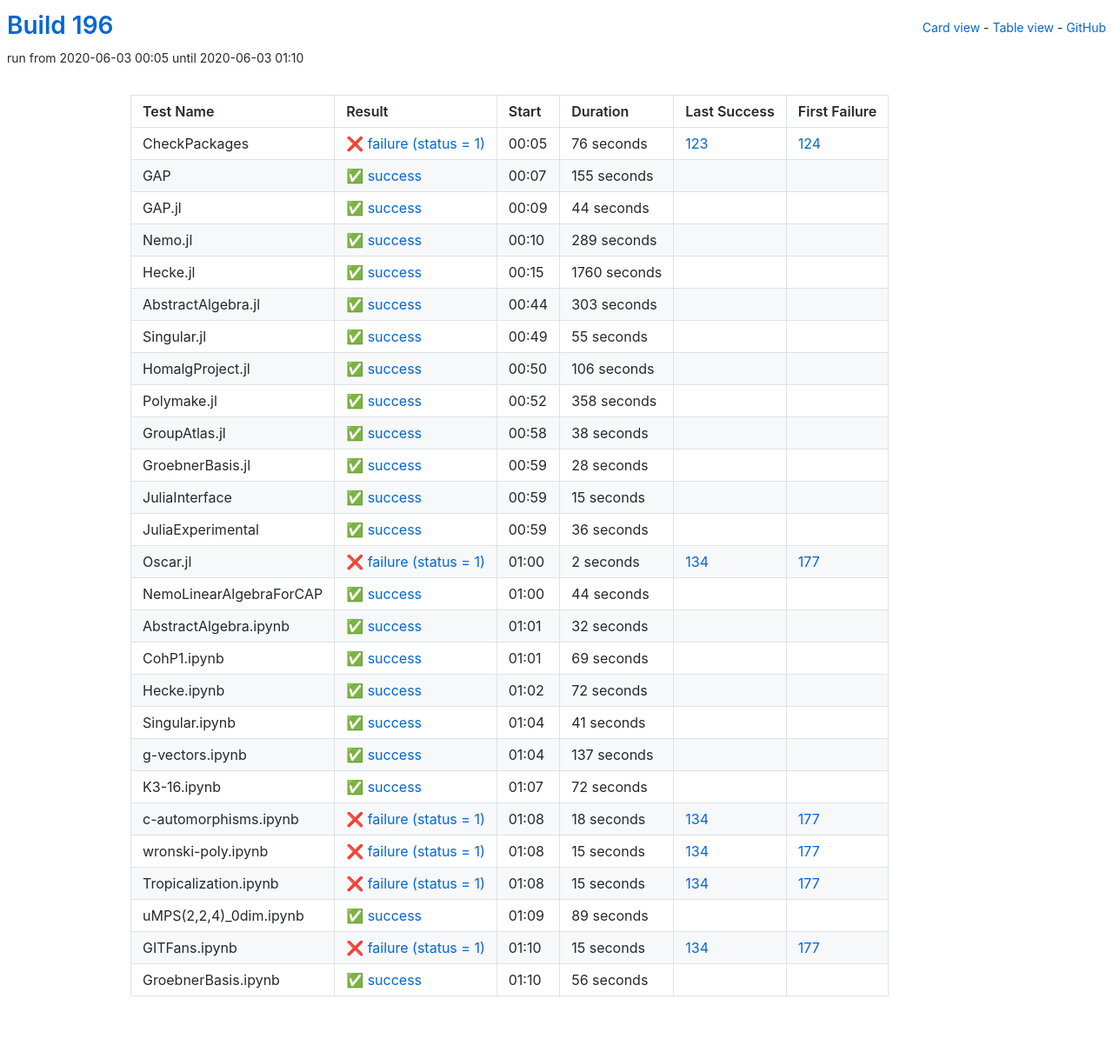
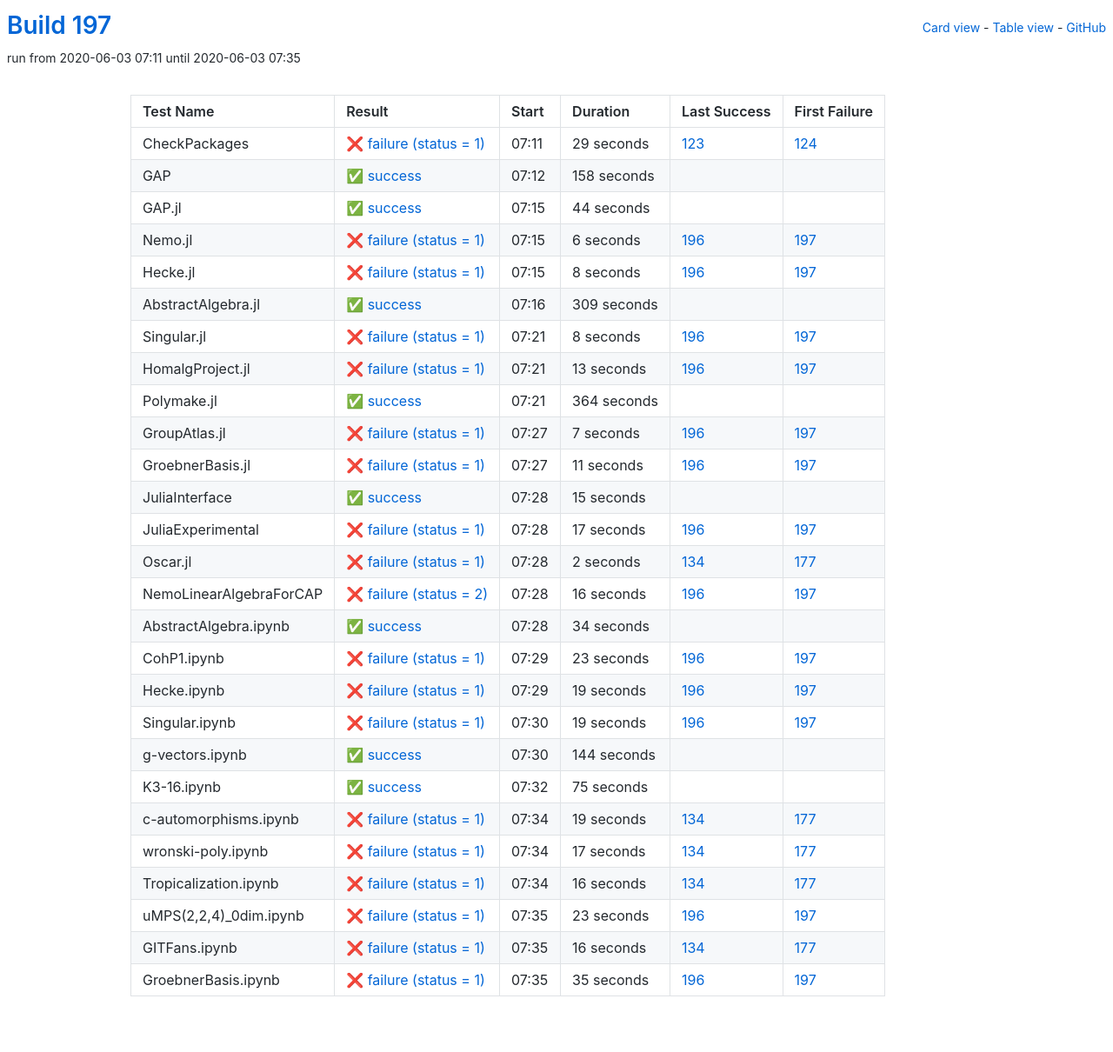
Before and after one commit to oscar-system/oscar-ci-status-stable, a Jekyll site: the page built from table.html, in a window 1280 px wide. Shown: the whole page at 87% size. Built offline with Jekyll 4.4.1, drawn with Linux system fonts in a browser that asks for light colours.

Commit message:
Build 197

```diff
--- a/_data/ci.yml
+++ b/_data/ci.yml
@@ -1,29 +1,29 @@
-build: 196
-build_url: https://oscarci.mathematik.uni-kl.de/job/oscar-stable/196/
+build: 197
+build_url: https://oscarci.mathematik.uni-kl.de/job/oscar-stable/197/
 job: oscar-stable
 tests:
-- duration: 76
+- duration: 29
   exitcode: 1
   first_failure: 124
   first_failure_url: https://oscarci.mathematik.uni-kl.de/job/oscar-stable/124/
   id: checkpackages
   last_success: 123
   last_success_url: https://oscarci.mathematik.uni-kl.de/job/oscar-stable/123/
-  log: https://oscarci.mathematik.uni-kl.de/job/oscar-stable/196/artifact/logs/build-196/CheckPackages.log
+  log: https://oscarci.mathematik.uni-kl.de/job/oscar-stable/197/artifact/logs/build-197/CheckPackages.log
   name: CheckPackages
-  start: 2020-06-03 00:05
+  start: 2020-06-03 07:11
   status: failure
   success: false
-- duration: 155
+- duration: 158
   exitcode: 0
   first_failure: false
   first_failure_url: null
   id: gap
   last_success: false
   last_success_url: null
-  log: https://oscarci.mathematik.uni-kl.de/job/oscar-stable/196/artifact/logs/build-196/GAP.log
+  log: https://oscarci.mathematik.uni-kl.de/job/oscar-stable/197/artifact/logs/build-197/GAP.log
   name: GAP
-  start: 2020-06-03 00:07
+  start: 2020-06-03 07:12
   status: success
   success: true
 - duration: 44
@@ -33,107 +33,107 @@ tests:
   id: gap-jl
   last_success: false
   last_success_url: null
-  log: https://oscarci.mathematik.uni-kl.de/job/oscar-stable/196/artifact/logs/build-196/GAP.jl.log
+  log: https://oscarci.mathematik.uni-kl.de/job/oscar-stable/197/artifact/logs/build-197/GAP.jl.log
   name: GAP.jl
-  start: 2020-06-03 00:09
+  start: 2020-06-03 07:15
   status: success
   success: true
-- duration: 289
-  exitcode: 0
-  first_failure: false
-  first_failure_url: null
+- duration: 6
+  exitcode: 1
+  first_failure: 197
+  first_failure_url: https://oscarci.mathematik.uni-kl.de/job/oscar-stable/197/
   id: nemo-jl
-  last_success: false
-  last_success_url: null
-  log: https://oscarci.mathematik.uni-kl.de/job/oscar-stable/196/artifact/logs/build-196/Nemo.jl.log
+  last_success: 196
+  last_success_url: https://oscarci.mathematik.uni-kl.de/job/oscar-stable/196/
+  log: https://oscarci.mathematik.uni-kl.de/job/oscar-stable/197/artifact/logs/build-197/Nemo.jl.log
   name: Nemo.jl
-  start: 2020-06-03 00:10
-  status: success
-  success: true
-- duration: 1760
-  exitcode: 0
-  first_failure: false
-  first_failure_url: null
+  start: 2020-06-03 07:15
+  status: failure
+  success: false
+- duration: 8
+  exitcode: 1
+  first_failure: 197
+  first_failure_url: https://oscarci.mathematik.uni-kl.de/job/oscar-stable/197/
   id: hecke-jl
-  last_success: false
-  last_success_url: null
-  log: https://oscarci.mathematik.uni-kl.de/job/oscar-stable/196/artifact/logs/build-196/Hecke.jl.log
+  last_success: 196
+  last_success_url: https://oscarci.mathematik.uni-kl.de/job/oscar-stable/196/
+  log: https://oscarci.mathematik.uni-kl.de/job/oscar-stable/197/artifact/logs/build-197/Hecke.jl.log
   name: Hecke.jl
-  start: 2020-06-03 00:15
-  status: success
-  success: true
-- duration: 303
+  start: 2020-06-03 07:15
+  status: failure
+  success: false
+- duration: 309
   exitcode: 0
   first_failure: false
   first_failure_url: null
   id: abstractalgebra-jl
   last_success: false
   last_success_url: null
-  log: https://oscarci.mathematik.uni-kl.de/job/oscar-stable/196/artifact/logs/build-196/AbstractAlgebra.jl.log
+  log: https://oscarci.mathematik.uni-kl.de/job/oscar-stable/197/artifact/logs/build-197/AbstractAlgebra.jl.log
   name: AbstractAlgebra.jl
-  start: 2020-06-03 00:44
+  start: 2020-06-03 07:16
   status: success
   success: true
-- duration: 55
-  exitcode: 0
-  first_failure: false
-  first_failure_url: null
+- duration: 8
+  exitcode: 1
+  first_failure: 197
+  first_failure_url: https://oscarci.mathematik.uni-kl.de/job/oscar-stable/197/
   id: singular-jl
-  last_success: false
-  last_success_url: null
-  log: https://oscarci.mathematik.uni-kl.de/job/oscar-stable/196/artifact/logs/build-196/Singular.jl.log
+  last_success: 196
+  last_success_url: https://oscarci.mathematik.uni-kl.de/job/oscar-stable/196/
+  log: https://oscarci.mathematik.uni-kl.de/job/oscar-stable/197/artifact/logs/build-197/Singular.jl.log
   name: Singular.jl
-  start: 2020-06-03 00:49
-  status: success
-  success: true
-- duration: 106
-  exitcode: 0
-  first_failure: false
-  first_failure_url: null
+  start: 2020-06-03 07:21
+  status: failure
+  success: false
+- duration: 13
+  exitcode: 1
+  first_failure: 197
+  first_failure_url: https://oscarci.mathematik.uni-kl.de/job/oscar-stable/197/
   id: homalgproject-jl
-  last_success: false
-  last_success_url: null
-  log: https://oscarci.mathematik.uni-kl.de/job/oscar-stable/196/artifact/logs/build-196/HomalgProject.jl.log
+  last_success: 196
+  last_success_url: https://oscarci.mathematik.uni-kl.de/job/oscar-stable/196/
+  log: https://oscarci.mathematik.uni-kl.de/job/oscar-stable/197/artifact/logs/build-197/HomalgProject.jl.log
   name: HomalgProject.jl
-  start: 2020-06-03 00:50
-  status: success
-  success: true
-- duration: 358
+  start: 2020-06-03 07:21
+  status: failure
+  success: false
+- duration: 364
   exitcode: 0
   first_failure: false
   first_failure_url: null
   id: polymake-jl
   last_success: false
   last_success_url: null
-  log: https://oscarci.mathematik.uni-kl.de/job/oscar-stable/196/artifact/logs/build-196/Polymake.jl.log
+  log: https://oscarci.mathematik.uni-kl.de/job/oscar-stable/197/artifact/logs/build-197/Polymake.jl.log
   name: Polymake.jl
-  start: 2020-06-03 00:52
+  start: 2020-06-03 07:21
   status: success
   success: true
-- duration: 38
-  exitcode: 0
-  first_failure: false
-  first_failure_url: null
+- duration: 7
+  exitcode: 1
+  first_failure: 197
+  first_failure_url: https://oscarci.mathematik.uni-kl.de/job/oscar-stable/197/
   id: groupatlas-jl
-  last_success: false
-  last_success_url: null
-  log: https://oscarci.mathematik.uni-kl.de/job/oscar-stable/196/artifact/logs/build-196/GroupAtlas.jl.log
+  last_success: 196
+  last_success_url: https://oscarci.mathematik.uni-kl.de/job/oscar-stable/196/
+  log: https://oscarci.mathematik.uni-kl.de/job/oscar-stable/197/artifact/logs/build-197/GroupAtlas.jl.log
   name: GroupAtlas.jl
-  start: 2020-06-03 00:58
-  status: success
-  success: true
-- duration: 28
-  exitcode: 0
-  first_failure: false
-  first_failure_url: null
+  start: 2020-06-03 07:27
+  status: failure
+  success: false
+- duration: 11
+  exitcode: 1
+  first_failure: 197
+  first_failure_url: https://oscarci.mathematik.uni-kl.de/job/oscar-stable/197/
   id: groebnerbasis-jl
-  last_success: false
-  last_success_url: null
-  log: https://oscarci.mathematik.uni-kl.de/job/oscar-stable/196/artifact/logs/build-196/GroebnerBasis.jl.log
+  last_success: 196
+  last_success_url: https://oscarci.mathematik.uni-kl.de/job/oscar-stable/196/
+  log: https://oscarci.mathematik.uni-kl.de/job/oscar-stable/197/artifact/logs/build-197/GroebnerBasis.jl.log
   name: GroebnerBasis.jl
-  start: 2020-06-03 00:59
-  status: success
-  success: true
+  start: 2020-06-03 07:27
+  status: failure
+  success: false
 - duration: 15
   exitcode: 0
   first_failure: false
@@ -141,23 +141,23 @@ tests:
   id: juliainterface
   last_success: false
   last_success_url: null
-  log: https://oscarci.mathematik.uni-kl.de/job/oscar-stable/196/artifact/logs/build-196/JuliaInterface.log
+  log: https://oscarci.mathematik.uni-kl.de/job/oscar-stable/197/artifact/logs/build-197/JuliaInterface.log
   name: JuliaInterface
-  start: 2020-06-03 00:59
+  start: 2020-06-03 07:28
   status: success
   success: true
-- duration: 36
-  exitcode: 0
-  first_failure: false
-  first_failure_url: null
+- duration: 17
+  exitcode: 1
+  first_failure: 197
+  first_failure_url: https://oscarci.mathematik.uni-kl.de/job/oscar-stable/197/
   id: juliaexperimental
-  last_success: false
-  last_success_url: null
-  log: https://oscarci.mathematik.uni-kl.de/job/oscar-stable/196/artifact/logs/build-196/JuliaExperimental.log
+  last_success: 196
+  last_success_url: https://oscarci.mathematik.uni-kl.de/job/oscar-stable/196/
+  log: https://oscarci.mathematik.uni-kl.de/job/oscar-stable/197/artifact/logs/build-197/JuliaExperimental.log
   name: JuliaExperimental
-  start: 2020-06-03 00:59
-  status: success
-  success: true
+  start: 2020-06-03 07:28
+  status: failure
+  success: false
 - duration: 2
   exitcode: 1
   first_failure: 177
@@ -165,164 +165,164 @@ tests:
   id: oscar-jl
   last_success: 134
   last_success_url: https://oscarci.mathematik.uni-kl.de/job/oscar-stable/134/
-  log: https://oscarci.mathematik.uni-kl.de/job/oscar-stable/196/artifact/logs/build-196/Oscar.jl.log
+  log: https://oscarci.mathematik.uni-kl.de/job/oscar-stable/197/artifact/logs/build-197/Oscar.jl.log
   name: Oscar.jl
-  start: 2020-06-03 01:00
+  start: 2020-06-03 07:28
   status: failure
   success: false
-- duration: 44
-  exitcode: 0
-  first_failure: false
-  first_failure_url: null
+- duration: 16
+  exitcode: 2
+  first_failure: 197
+  first_failure_url: https://oscarci.mathematik.uni-kl.de/job/oscar-stable/197/
   id: nemolinearalgebraforcap
-  last_success: false
-  last_success_url: null
-  log: https://oscarci.mathematik.uni-kl.de/job/oscar-stable/196/artifact/logs/build-196/NemoLinearAlgebraForCAP.log
+  last_success: 196
+  last_success_url: https://oscarci.mathematik.uni-kl.de/job/oscar-stable/196/
+  log: https://oscarci.mathematik.uni-kl.de/job/oscar-stable/197/artifact/logs/build-197/NemoLinearAlgebraForCAP.log
   name: NemoLinearAlgebraForCAP
-  start: 2020-06-03 01:00
-  status: success
-  success: true
-- duration: 32
+  start: 2020-06-03 07:28
+  status: failure
+  success: false
+- duration: 34
   exitcode: 0
   first_failure: false
   first_failure_url: null
   id: abstractalgebra-ipynb
   last_success: false
   last_success_url: null
-  log: https://oscarci.mathematik.uni-kl.de/job/oscar-stable/196/artifact/logs/build-196/AbstractAlgebra.ipynb.log
+  log: https://oscarci.mathematik.uni-kl.de/job/oscar-stable/197/artifact/logs/build-197/AbstractAlgebra.ipynb.log
   name: AbstractAlgebra.ipynb
-  start: 2020-06-03 01:01
+  start: 2020-06-03 07:28
   status: success
   success: true
-- duration: 69
-  exitcode: 0
-  first_failure: false
-  first_failure_url: null
+- duration: 23
+  exitcode: 1
+  first_failure: 197
+  first_failure_url: https://oscarci.mathematik.uni-kl.de/job/oscar-stable/197/
   id: cohp1-ipynb
-  last_success: false
-  last_success_url: null
-  log: https://oscarci.mathematik.uni-kl.de/job/oscar-stable/196/artifact/logs/build-196/CohP1.ipynb.log
+  last_success: 196
+  last_success_url: https://oscarci.mathematik.uni-kl.de/job/oscar-stable/196/
+  log: https://oscarci.mathematik.uni-kl.de/job/oscar-stable/197/artifact/logs/build-197/CohP1.ipynb.log
   name: CohP1.ipynb
-  start: 2020-06-03 01:01
-  status: success
-  success: true
-- duration: 72
-  exitcode: 0
-  first_failure: false
-  first_failure_url: null
+  start: 2020-06-03 07:29
+  status: failure
+  success: false
+- duration: 19
+  exitcode: 1
+  first_failure: 197
+  first_failure_url: https://oscarci.mathematik.uni-kl.de/job/oscar-stable/197/
   id: hecke-ipynb
-  last_success: false
-  last_success_url: null
-  log: https://oscarci.mathematik.uni-kl.de/job/oscar-stable/196/artifact/logs/build-196/Hecke.ipynb.log
+  last_success: 196
+  last_success_url: https://oscarci.mathematik.uni-kl.de/job/oscar-stable/196/
+  log: https://oscarci.mathematik.uni-kl.de/job/oscar-stable/197/artifact/logs/build-197/Hecke.ipynb.log
   name: Hecke.ipynb
-  start: 2020-06-03 01:02
-  status: success
-  success: true
-- duration: 41
-  exitcode: 0
-  first_failure: false
-  first_failure_url: null
+  start: 2020-06-03 07:29
+  status: failure
+  success: false
+- duration: 19
+  exitcode: 1
+  first_failure: 197
+  first_failure_url: https://oscarci.mathematik.uni-kl.de/job/oscar-stable/197/
   id: singular-ipynb
-  last_success: false
-  last_success_url: null
-  log: https://oscarci.mathematik.uni-kl.de/job/oscar-stable/196/artifact/logs/build-196/Singular.ipynb.log
+  last_success: 196
+  last_success_url: https://oscarci.mathematik.uni-kl.de/job/oscar-stable/196/
+  log: https://oscarci.mathematik.uni-kl.de/job/oscar-stable/197/artifact/logs/build-197/Singular.ipynb.log
   name: Singular.ipynb
-  start: 2020-06-03 01:04
-  status: success
-  success: true
-- duration: 137
+  start: 2020-06-03 07:30
+  status: failure
+  success: false
+- duration: 144
   exitcode: 0
   first_failure: false
   first_failure_url: null
   id: g-vectors-ipynb
   last_success: false
   last_success_url: null
-  log: https://oscarci.mathematik.uni-kl.de/job/oscar-stable/196/artifact/logs/build-196/g-vectors.ipynb.log
+  log: https://oscarci.mathematik.uni-kl.de/job/oscar-stable/197/artifact/logs/build-197/g-vectors.ipynb.log
   name: g-vectors.ipynb
-  start: 2020-06-03 01:04
+  start: 2020-06-03 07:30
   status: success
   success: true
-- duration: 72
+- duration: 75
   exitcode: 0
   first_failure: false
   first_failure_url: null
   id: k3-16-ipynb
   last_success: false
   last_success_url: null
-  log: https://oscarci.mathematik.uni-kl.de/job/oscar-stable/196/artifact/logs/build-196/K3-16.ipynb.log
+  log: https://oscarci.mathematik.uni-kl.de/job/oscar-stable/197/artifact/logs/build-197/K3-16.ipynb.log
   name: K3-16.ipynb
-  start: 2020-06-03 01:07
+  start: 2020-06-03 07:32
   status: success
   success: true
-- duration: 18
+- duration: 19
   exitcode: 1
   first_failure: 177
   first_failure_url: https://oscarci.mathematik.uni-kl.de/job/oscar-stable/177/
   id: c-automorphisms-ipynb
   last_success: 134
   last_success_url: https://oscarci.mathematik.uni-kl.de/job/oscar-stable/134/
-  log: https://oscarci.mathematik.uni-kl.de/job/oscar-stable/196/artifact/logs/build-196/c-automorphisms.ipynb.log
+  log: https://oscarci.mathematik.uni-kl.de/job/oscar-stable/197/artifact/logs/build-197/c-automorphisms.ipynb.log
   name: c-automorphisms.ipynb
-  start: 2020-06-03 01:08
+  start: 2020-06-03 07:34
   status: failure
   success: false
-- duration: 15
+- duration: 17
   exitcode: 1
   first_failure: 177
   first_failure_url: https://oscarci.mathematik.uni-kl.de/job/oscar-stable/177/
   id: wronski-poly-ipynb
   last_success: 134
   last_success_url: https://oscarci.mathematik.uni-kl.de/job/oscar-stable/134/
-  log: https://oscarci.mathematik.uni-kl.de/job/oscar-stable/196/artifact/logs/build-196/wronski-poly.ipynb.log
+  log: https://oscarci.mathematik.uni-kl.de/job/oscar-stable/197/artifact/logs/build-197/wronski-poly.ipynb.log
   name: wronski-poly.ipynb
-  start: 2020-06-03 01:08
+  start: 2020-06-03 07:34
   status: failure
   success: false
-- duration: 15
+- duration: 16
   exitcode: 1
   first_failure: 177
   first_failure_url: https://oscarci.mathematik.uni-kl.de/job/oscar-stable/177/
   id: tropicalization-ipynb
   last_success: 134
   last_success_url: https://oscarci.mathematik.uni-kl.de/job/oscar-stable/134/
-  log: https://oscarci.mathematik.uni-kl.de/job/oscar-stable/196/artifact/logs/build-196/Tropicalization.ipynb.log
+  log: https://oscarci.mathematik.uni-kl.de/job/oscar-stable/197/artifact/logs/build-197/Tropicalization.ipynb.log
   name: Tropicalization.ipynb
-  start: 2020-06-03 01:08
+  start: 2020-06-03 07:34
   status: failure
   success: false
-- duration: 89
-  exitcode: 0
-  first_failure: false
-  first_failure_url: null
+- duration: 23
+  exitcode: 1
+  first_failure: 197
+  first_failure_url: https://oscarci.mathematik.uni-kl.de/job/oscar-stable/197/
   id: umps-2-2-4-0dim-ipynb
-  last_success: false
-  last_success_url: null
-  log: https://oscarci.mathematik.uni-kl.de/job/oscar-stable/196/artifact/logs/build-196/uMPS-2-2-4-_0dim.ipynb.log
+  last_success: 196
+  last_success_url: https://oscarci.mathematik.uni-kl.de/job/oscar-stable/196/
+  log: https://oscarci.mathematik.uni-kl.de/job/oscar-stable/197/artifact/logs/build-197/uMPS-2-2-4-_0dim.ipynb.log
   name: uMPS(2,2,4)_0dim.ipynb
-  start: 2020-06-03 01:09
-  status: success
-  success: true
-- duration: 15
+  start: 2020-06-03 07:35
+  status: failure
+  success: false
+- duration: 16
   exitcode: 1
   first_failure: 177
   first_failure_url: https://oscarci.mathematik.uni-kl.de/job/oscar-stable/177/
   id: gitfans-ipynb
   last_success: 134
   last_success_url: https://oscarci.mathematik.uni-kl.de/job/oscar-stable/134/
-  log: https://oscarci.mathematik.uni-kl.de/job/oscar-stable/196/artifact/logs/build-196/GITFans.ipynb.log
+  log: https://oscarci.mathematik.uni-kl.de/job/oscar-stable/197/artifact/logs/build-197/GITFans.ipynb.log
   name: GITFans.ipynb
-  start: 2020-06-03 01:10
+  start: 2020-06-03 07:35
   status: failure
   success: false
-- duration: 56
-  exitcode: 0
-  first_failure: false
-  first_failure_url: null
+- duration: 35
+  exitcode: 1
+  first_failure: 197
+  first_failure_url: https://oscarci.mathematik.uni-kl.de/job/oscar-stable/197/
   id: groebnerbasis-ipynb
-  last_success: false
-  last_success_url: null
-  log: https://oscarci.mathematik.uni-kl.de/job/oscar-stable/196/artifact/logs/build-196/GroebnerBasis.ipynb.log
+  last_success: 196
+  last_success_url: https://oscarci.mathematik.uni-kl.de/job/oscar-stable/196/
+  log: https://oscarci.mathematik.uni-kl.de/job/oscar-stable/197/artifact/logs/build-197/GroebnerBasis.ipynb.log
   name: GroebnerBasis.ipynb
-  start: 2020-06-03 01:10
-  status: success
-  success: true
+  start: 2020-06-03 07:35
+  status: failure
+  success: false
```
Also changed, not shown: README.md.
